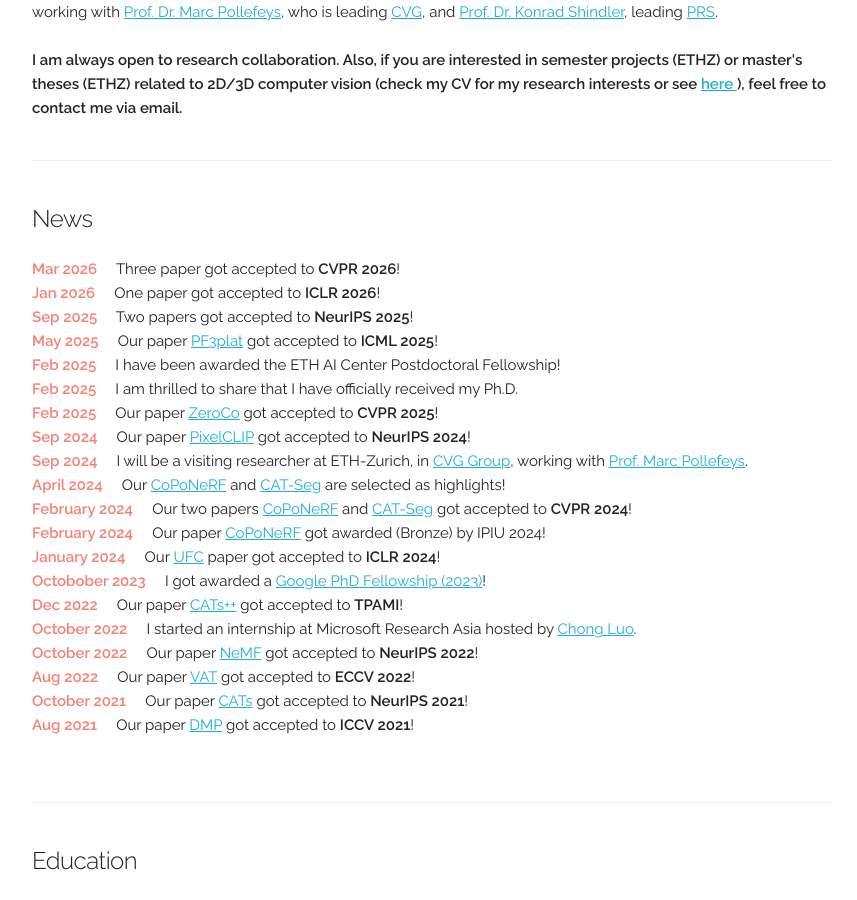
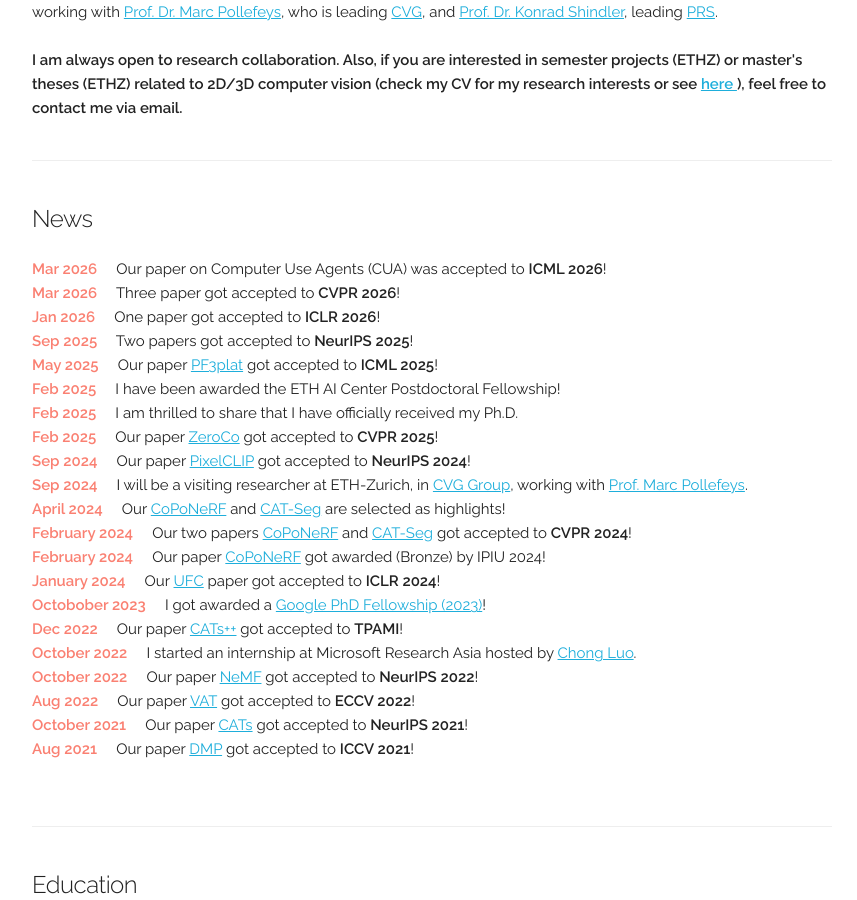
Before and after one commit to jang-1996/jang-1996.github.io, a Jekyll site: the page built from index.html, in a window 1280 px wide and 900 px high, scrolled down 560 px. Shown: the whole window, without its empty margins (208-1065 px from the left). Built offline with Jekyll 4.4.1, drawn with Linux system fonts in a browser that asks for light colours; some web fonts are replaced.

Commit message:
Update index.html

```diff
--- a/index.html
+++ b/index.html
@@ -16,6 +16,10 @@
 <!-- ========== News ========== -->
 <div class="docs-section">
   <h5>News</h5>
+  <div class="col-12 col-md-12 text-md-left no-padding">
+    <b class="bbold" style="color:#fa8072;">Mar 2026</b>&nbsp;&nbsp;&nbsp;&nbsp;
+   Our paper on Computer Use Agents (CUA) was accepted to <b>ICML 2026</b>!
+  </div>
   <div class="col-12 col-md-12 text-md-left no-padding">
     <b class="bbold" style="color:#fa8072;">Mar 2026</b>&nbsp;&nbsp;&nbsp;&nbsp;
    Three paper got accepted to <b>CVPR 2026</b>!
```
